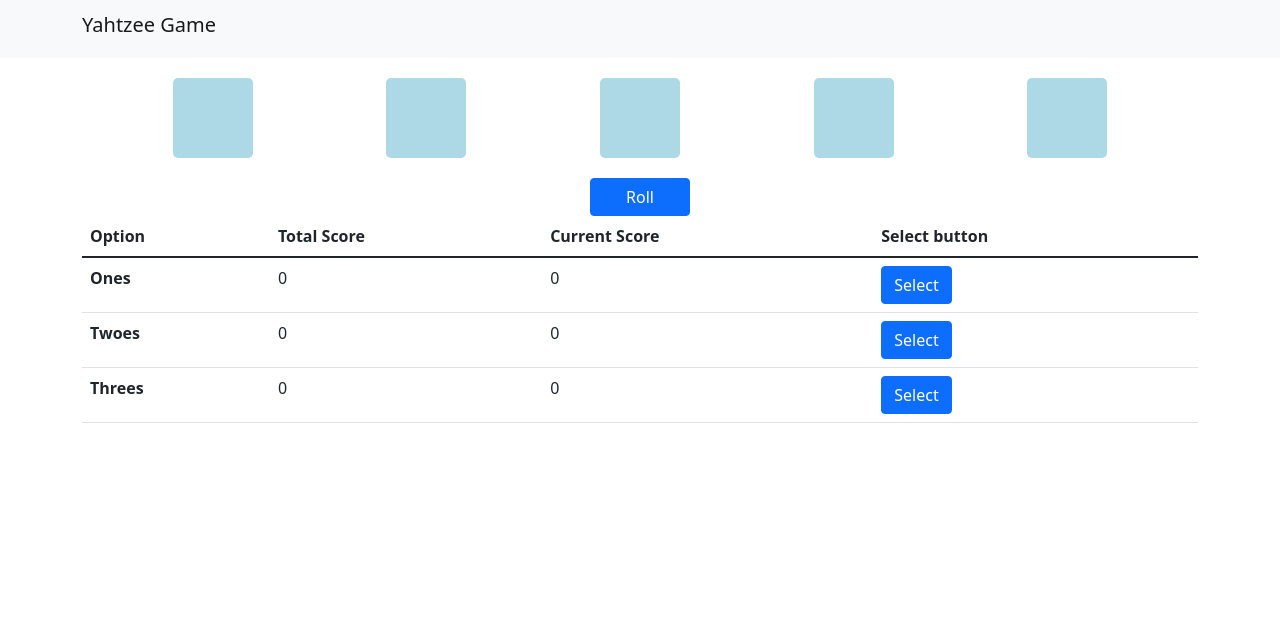
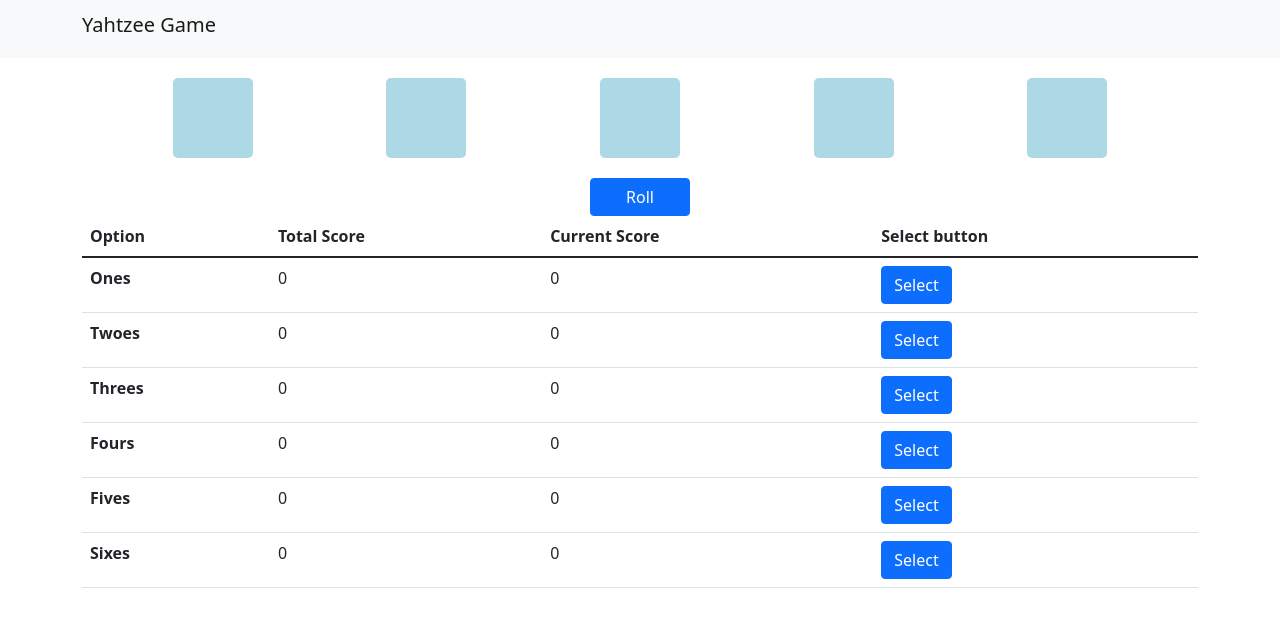
Before and after one commit to balakhonskaya/Yahtzee-Game, an Angular app: page / in a window 1280 px wide. Shown: the top 618 px of the page. Built offline with nearby package versions, Linux system fonts and the light colour scheme.

Commit message:
Add four, five, six options

```diff
--- a/src/app/app.component.html
+++ b/src/app/app.component.html
@@ -38,6 +38,24 @@
             <td>{{valueScore[2]}}</td>
             <td><button class="btn btn-primary" (click)="onChangeThreeSelect()" [ngClass]="threeSelected ? 'btn-success' : 'btn-primary'">Select</button></td>
           </tr>
+          <tr>
+            <th scope="row">Fours</th>
+            <td>{{totalScore[3]}}</td>
+            <td>{{valueScore[3]}}</td>
+            <td><button class="btn btn-primary" (click)="onChangeFourSelect()" [ngClass]="fourSelected ? 'btn-success' : 'btn-primary'">Select</button></td>
+          </tr>
+          <tr>
+            <th scope="row">Fives</th>
+            <td>{{totalScore[4]}}</td>
+            <td>{{valueScore[4]}}</td>
+            <td><button class="btn btn-primary" (click)="onChangeFiveSelect()" [ngClass]="fiveSelected ? 'btn-success' : 'btn-primary'">Select</button></td>
+          </tr>
+          <tr>
+            <th scope="row">Sixes</th>
+            <td>{{totalScore[5]}}</td>
+            <td>{{valueScore[5]}}</td>
+            <td><button class="btn btn-primary" (click)="onChangeSixSelect()" [ngClass]="sixSelected ? 'btn-success' : 'btn-primary'">Select</button></td>
+          </tr>
         </tbody>
       </table>
     </div>
--- a/src/app/app.component.ts
+++ b/src/app/app.component.ts
@@ -1,4 +1,4 @@
-import { Component, OnChanges, OnInit, SimpleChanges } from '@angular/core';
+import { Component } from '@angular/core';
 
 @Component({
   selector: 'app-root',
@@ -7,13 +7,16 @@ import { Component, OnChanges, OnInit, SimpleChanges } from '@angular/core';
 })
 export class AppComponent {
   title = 'yahtzee-game';
-  valueScore = [0,0,0];
-  totalScore= [0,0,0];
+  valueScore = [0,0,0,0,0,0];
+  totalScore= [0,0,0,0,0,0];
 
   oneSelected: boolean = false;
   twoSelected: boolean = false;
   threeSelected: boolean = false;
-  Selected = {first: this.oneSelected, second: this.twoSelected, third: this.threeSelected};
+  fourSelected: boolean = false;
+  fiveSelected: boolean = false;
+  sixSelected: boolean = false;
+  Selected = {first: this.oneSelected, second: this.twoSelected, third: this.threeSelected, fourth: this.fourSelected, fifth: this.fiveSelected, sixth: this.sixSelected};
 
 
   onChangeOneSelect() {
@@ -34,10 +37,26 @@ export class AppComponent {
     console.log(this.threeSelected);
   }
 
+  onChangeFourSelect() {
+    this.fourSelected = !this.fourSelected;
+    this.Selected.fourth = this.fourSelected;
+    console.log(this.fourSelected);
+  }
+  onChangeFiveSelect() {
+    this.fiveSelected = !this.fiveSelected;
+    this.Selected.fifth = this.fiveSelected;
+    console.log(this.fiveSelected);
+  }
+  onChangeSixSelect() {
+    this.sixSelected = !this.sixSelected;
+    this.Selected.sixth = this.sixSelected;
+    console.log(this.sixSelected);
+  }
+
   addItem(NewItem: [number]) {
     this.valueScore = NewItem;
     console.log('app-function'+this.valueScore);
-    for (let i = 0; i < 3; i++ ) {
+    for (let i = 0; i < this.totalScore.length; i++ ) {
       this.totalScore[i]=this.totalScore[i] + this.valueScore[i];
     }
   }
--- a/src/app/dices/dices.component.ts
+++ b/src/app/dices/dices.component.ts
@@ -14,11 +14,14 @@ export class DicesComponent implements OnInit {
   oneScore: number;
   twoScore: number;
   threeScore: number;
+  fourScore: number;
+  fiveScore: number;
+  sixScore: number;
   diceArray = [];
   scoreArray = [];
   value: number;
   @Output() newItemEvent = new EventEmitter<[number]>();
-  @Input() Selected: {first: boolean; second: boolean; third: boolean};
+  @Input() Selected: {first: boolean; second: boolean; third: boolean, fourth: boolean, fifth: boolean, sixth: boolean};
 
   constructor() { }
 
@@ -33,6 +36,9 @@ export class DicesComponent implements OnInit {
     this.oneScore =0;
     this.twoScore = 0;
     this.threeScore = 0;
+    this.fourScore =0;
+    this.fiveScore = 0;
+    this.sixScore = 0;
     this.scoreArray = [];
     this.dice1 = this.getRandom(1,6);
     this.dice2  = this.getRandom(1,6);
@@ -79,9 +85,45 @@ export class DicesComponent implements OnInit {
      } else { this.threeScore = 0;}
     }
 
+    if (this.Selected.fourth == true) {
+      if (this.diceArray.includes(4)) {
+       for (let i = 0; i < this.diceArray.length; i++)  {
+         if (this.diceArray[i] == 4) {
+           this.fourScore =this.fourScore +4;
+         }
+       }
+       console.log("value4:"+this.fourScore);
+      } else { this.fourScore = 0;}
+     }
+
+     if (this.Selected.fifth == true) {
+      if (this.diceArray.includes(5)) {
+       for (let i = 0; i < this.diceArray.length; i++)  {
+         if (this.diceArray[i] == 5) {
+           this.fiveScore =this.fiveScore +5;
+         }
+       }
+       console.log("value5:"+this.fiveScore);
+      } else { this.fiveScore = 0;}
+     }
+
+     if (this.Selected.sixth == true) {
+      if (this.diceArray.includes(6)) {
+       for (let i = 0; i < this.diceArray.length; i++)  {
+         if (this.diceArray[i] == 6) {
+           this.sixScore =this.sixScore +6;
+         }
+       }
+       console.log("value6:"+this.sixScore);
+      } else { this.sixScore = 0;}
+     }
+
      this.scoreArray.push(this.oneScore);
      this.scoreArray.push(this.twoScore);
      this.scoreArray.push(this.threeScore);
+     this.scoreArray.push(this.fourScore);
+     this.scoreArray.push(this.fiveScore);
+     this.scoreArray.push(this.sixScore);
      console.log(this.scoreArray);
      return this.scoreArray;
 
@@ -96,7 +138,7 @@ export class DicesComponent implements OnInit {
 
 
   ngOnInit(): void {
-    console.log("Selected:" + this.Selected.first)
+    //console.log("Selected:" + this.Selected.first)
     //console.log('dices 1 '+this.Selected[1]);
     //console.log('dices 2 '+this.Selected[2]);
     //console.log('dices 3 '+this.Selected[3]);
```
